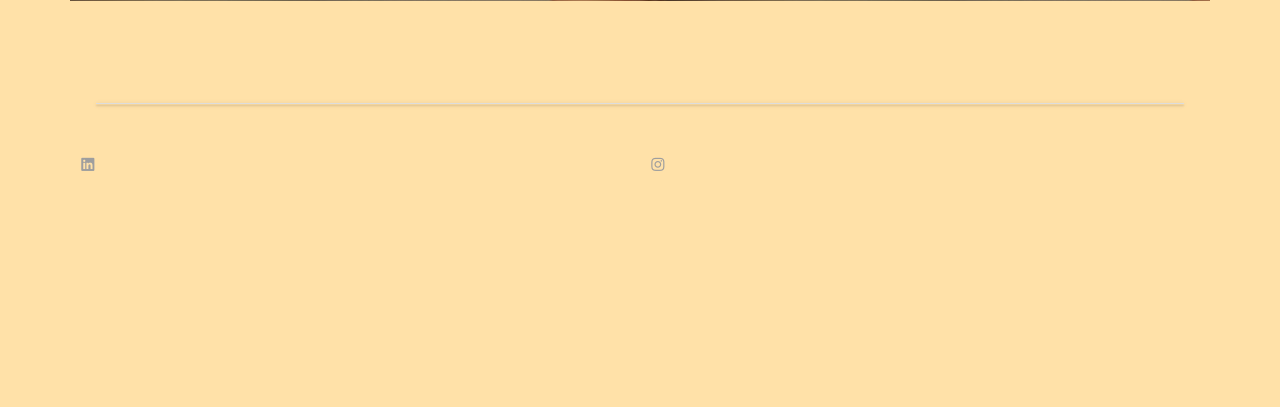
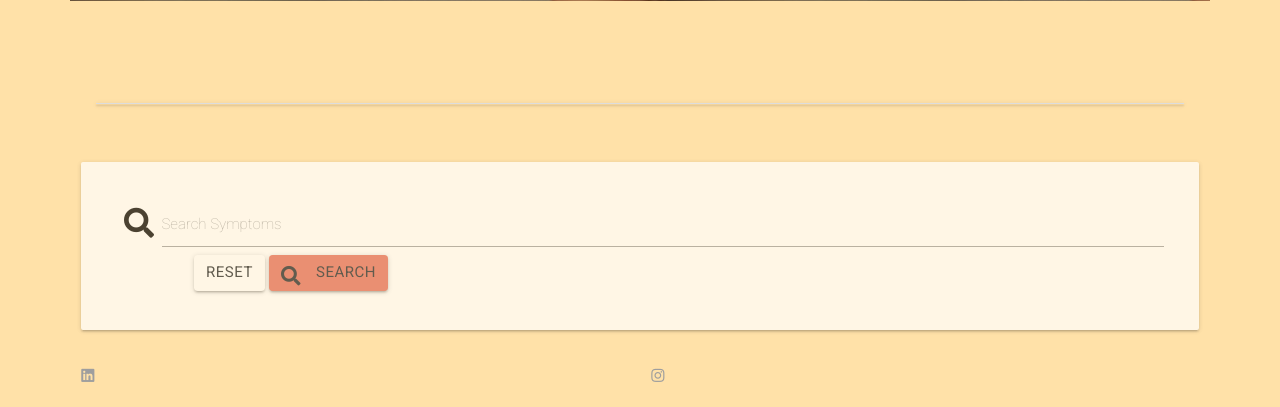
Before and after one commit to Code-Institute-Submissions/self-isolation-watch, a Flask app: page / in a window 1280 px wide. Shown: the part 1054-1461 px from the top of the page. Before the commit the page ends 1225 px from the top, so only its background shows below. Run offline with Flask 2, Linux system fonts and the light colour scheme; data that the repository does not hold is empty; some libraries are stand-ins or nearby versions.

Commit message:
added the search symptoms view and html

```diff
--- a/app.py
+++ b/app.py
@@ -21,6 +21,13 @@ mongo = PyMongo(app)
 @app.route("/get_symptoms")
 def get_symptoms():
     symptoms = list(mongo.db.symptoms.find())
+    return render_template("symptoms.html", symptoms=symptoms)
+
+
+@app.route("/search", methods=["GET", "POST"])
+def search():
+    query = request.form.get("query")
+    symptoms = list(mongo.db.symptoms.find({"$text": {"$search": query}}))
     return render_template("symptoms.html", symptoms=symptoms)
 
 
--- a/templates/symptoms.html
+++ b/templates/symptoms.html
@@ -43,9 +43,10 @@
     </div>
   </div>
 </div>
-</div>
+
 
 <div class="row symptom-container">
+
 <div class="col s8">
 
 <ul class="collapsible ">
@@ -69,8 +70,25 @@
 </ul>
 </div>
 </div>
-
-
-
+<div class="row">
+<div class="col s8">
+<form class="card-panel" action="{{ url_for('search') }}" method="POST">
+	<div class="valign-wrapper center-align">
+		<div class="input-field col center-align s4">
+			<i class="fas fa-search prefix"></i>
+			<input type="text" name="query" id="query" minlength="3" class="validate" required>
+			<label for="query">Search Symptoms
+</label>
+			<div class="col s12 m4">
+				<a href="{{ url_for('get_symptoms') }}" class="btn text-shadow">Reset</a>
+<button class="submit btn blue">
+<i class="fas fa-search left"></i>Search
+</button>
+</div>
+</div>
+</div>
+</form>
+</div>
+</div>
 
 {% endblock %}
```
